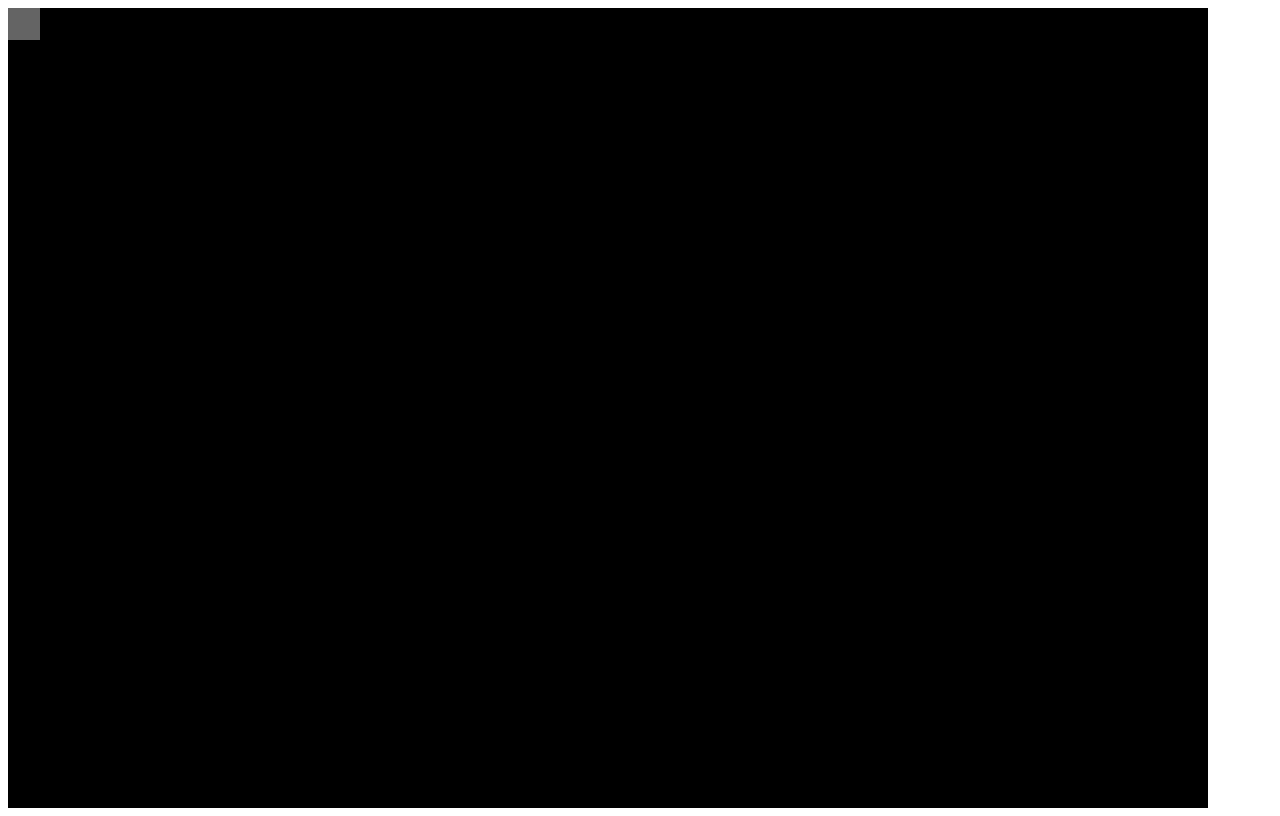
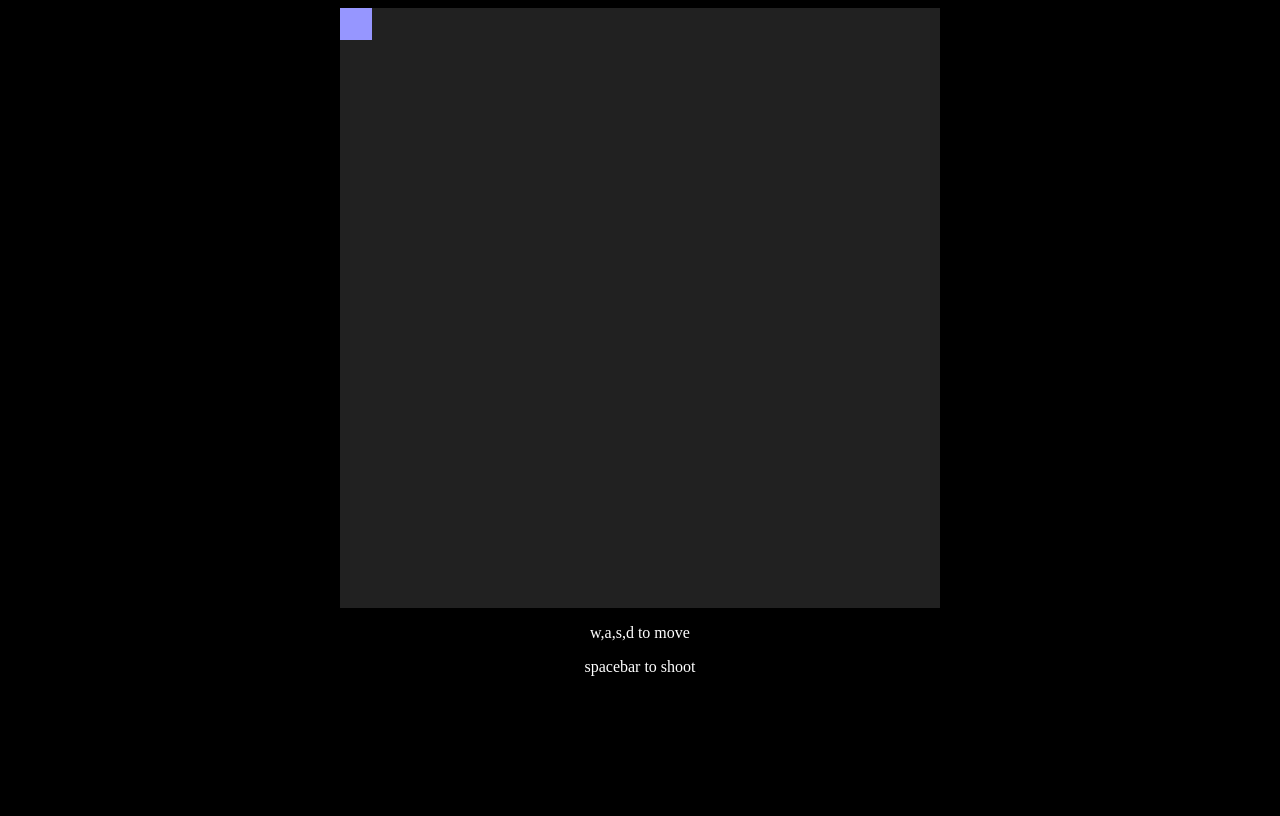
Before and after one commit to stormageddon/zombies-, a plain HTML site: page index.html in a window 1280 px wide. Drawn offline with Linux system fonts and the light colour scheme.

Commit message:
basic css updates

```diff
--- a/game.js
+++ b/game.js
@@ -10,7 +10,7 @@ let movement = {
     down: false
 }
 
-document.addEventListener("keypress", (e) => {
+document.addEventListener("keydown", (e) => {
     console.log('pressed: ' + e.code);
     switch (e.code) {
         case 'KeyW':
@@ -29,6 +29,10 @@ document.addEventListener("keypress", (e) => {
             game.player.xVelocity = game.player.speed;
             movement.right = true;
             break;
+    }
+
+    if (movement.up) {
+
     }
 });
 
@@ -88,7 +92,7 @@ class Player {
     }
 
     render() {
-        this.ctx.fillStyle = 'rgb(100,100,100)';
+        this.ctx.fillStyle = 'rgb(150,150,255)';
         this.ctx.fillRect(this.x, this.y, this.width, this.height);
     }
 }
@@ -103,7 +107,7 @@ class Game {
         const canvas = document.getElementById('canvas');
         canvas.setAttribute('width', this.width);
         canvas.setAttribute('height', this.height);
-        canvas.setAttribute('style', 'background: #000');
+
 
         this.ctx = document.getElementById('canvas').getContext("2d")
         this.player = new Player(32, 32, 0, 0, this.ctx, this);
@@ -144,7 +148,8 @@ class Game {
 
 
 let count = 10;
-const game = new Game(1200, 800);
+//const game = new Game(1200, 800);
+const game = new Game(600, 600);
 //game.start();
 //function
 
--- a/index.html
+++ b/index.html
@@ -2,8 +2,14 @@
     <head>
         <title>Zombies!</title>
     </head>
-    <body>
-        <canvas id="canvas" width="600" height="600"></canvas>
+    <body style="text-align: center; background: rgb(0,0,0)">
+        <canvas id="canvas" width="600" height="600" style="background: rgb(33,33,33);"></canvas>
         <script src="game.js" type="text/javascript"></script>
+        <div style='color: rgb(255,255,255)'>
+            <p>w,a,s,d to move</p>
+            <p>spacebar to shoot</p>
+
+        </div>
+
     </body>
 </html>
```
